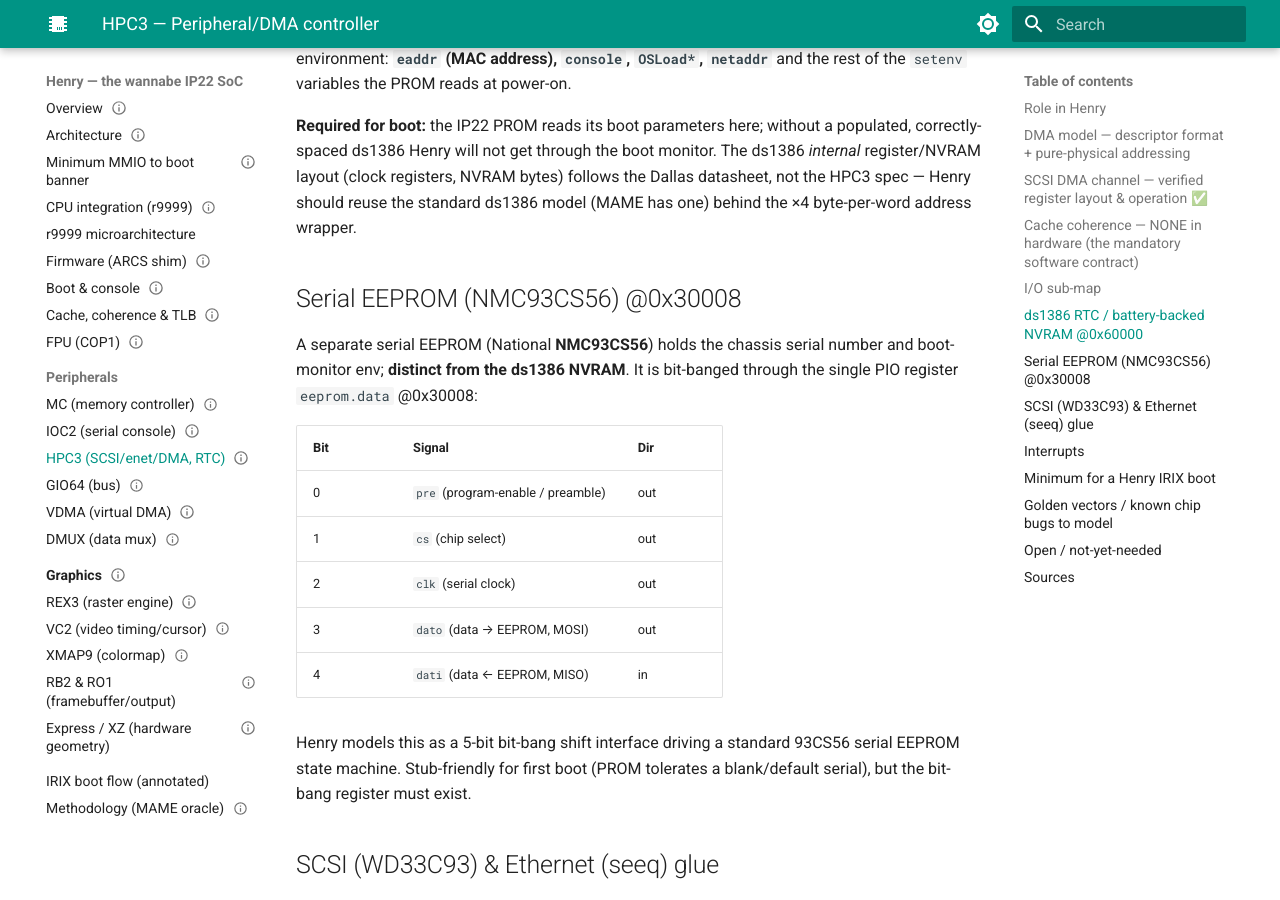
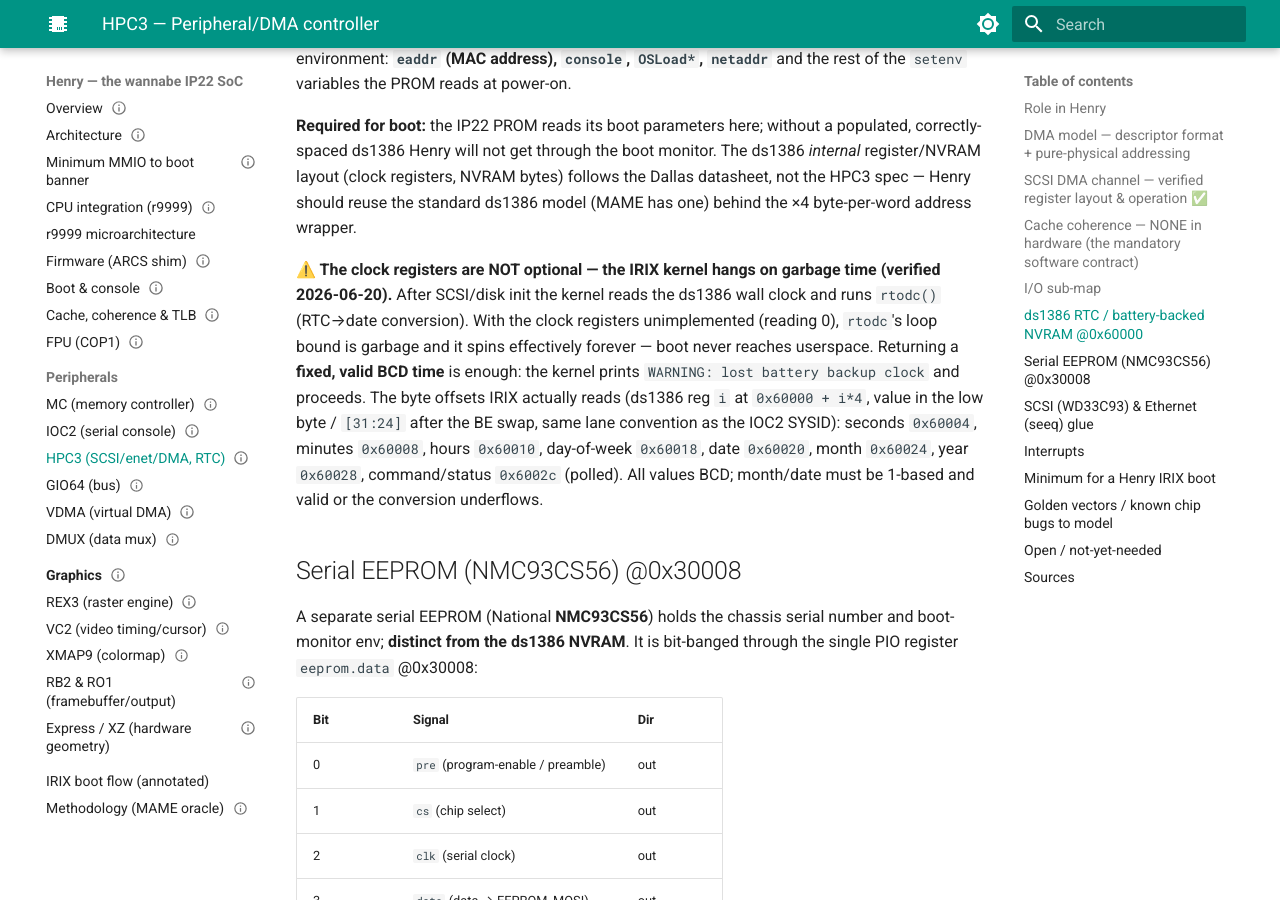
Before and after one commit to dsheffie/henry-the-wannabe-ip22-soc, an MkDocs documentation site: the page built from docs/peripherals/hpc3.md, in a window 1280 px wide and 900 px high, scrolled down 8604 px. Built offline with MkDocs 1.6.1 and Material for MkDocs 9.7.7, drawn with Linux system fonts in a browser that asks for light colours.

Commit message:
docs: ds1386 RTC clock-regs (rtodc hang) + SCC-Tx->IP2 mappable cascade
From the live IRIX boot reaching XFS root mount:

- hpc3.md (ds1386): the clock registers are load-bearing, not optional --
  the kernel reads the ds1386 wall clock and rtodc() hangs on garbage time.
  Return a fixed valid BCD time (kernel prints "lost battery backup clock"
  and proceeds). Documents the byte offsets IRIX reads: sec 0x60004, min
  0x60008, hr 0x60010, day 0x60018, date 0x60020, month 0x60024, year
  0x60028, command 0x6002c (ds1386 reg i at 0x60000+i*4, low byte).

- ioc2.md: the mappable cascade (map_src[5]=SCC serial) -> IP2 is validated
  against live IRIX -- first user is the SCC Tx-buffer-empty interrupt that
  interrupt-driven /dev/console needs (early console is polled). Chain: SCC
  INT (WR1.TxINT_ENAB+WR9.MIE -> Tx-IP, RR3 pending, RES_Tx_P ack) ->
  cmeimask0 -> istat0[7] LIO2 -> imask0 -> IP2. Map-reg byte lanes:
  vmeistat 0x59893, cmeimask0 0x59897, cmeimask1 0x5989b, cmepol 0x5989f.

Co-Authored-By: Claude Opus 4.8 <noreply@anthropic.com>

```diff
--- a/docs/peripherals/hpc3.md
+++ b/docs/peripherals/hpc3.md
@@ -282,6 +282,16 @@ ds1386 Henry will not get through the boot monitor. The ds1386 *internal* regist
 registers, NVRAM bytes) follows the Dallas datasheet, not the HPC3 spec — Henry should reuse the standard
 ds1386 model (MAME has one) behind the ×4 byte-per-word address wrapper.
 
+**⚠️ The clock registers are NOT optional — the IRIX kernel hangs on garbage time (verified 2026-06-20).**
+After SCSI/disk init the kernel reads the ds1386 wall clock and runs `rtodc()` (RTC→date conversion). With the
+clock registers unimplemented (reading 0), `rtodc`'s loop bound is garbage and it spins effectively forever —
+boot never reaches userspace. Returning a **fixed, valid BCD time** is enough: the kernel prints `WARNING: lost
+battery backup clock` and proceeds. The byte offsets IRIX actually reads (ds1386 reg `i` at `0x60000 + i*4`,
+value in the low byte / `[31:24]` after the BE swap, same lane convention as the IOC2 SYSID): seconds `0x60004`,
+minutes `0x60008`, hours `0x60010`, day-of-week `0x60018`, date `0x60020`, month `0x60024`, year `0x60028`,
+command/status `0x6002c` (polled). All values BCD; month/date must be 1-based and valid or the conversion
+underflows.
+
 ## Serial EEPROM (NMC93CS56) @0x30008
 
 A separate serial EEPROM (National **NMC93CS56**) holds the chassis serial number and boot-monitor env;
```
Also changed, not shown: docs/peripherals/ioc2.md (+10 -0 lines).
